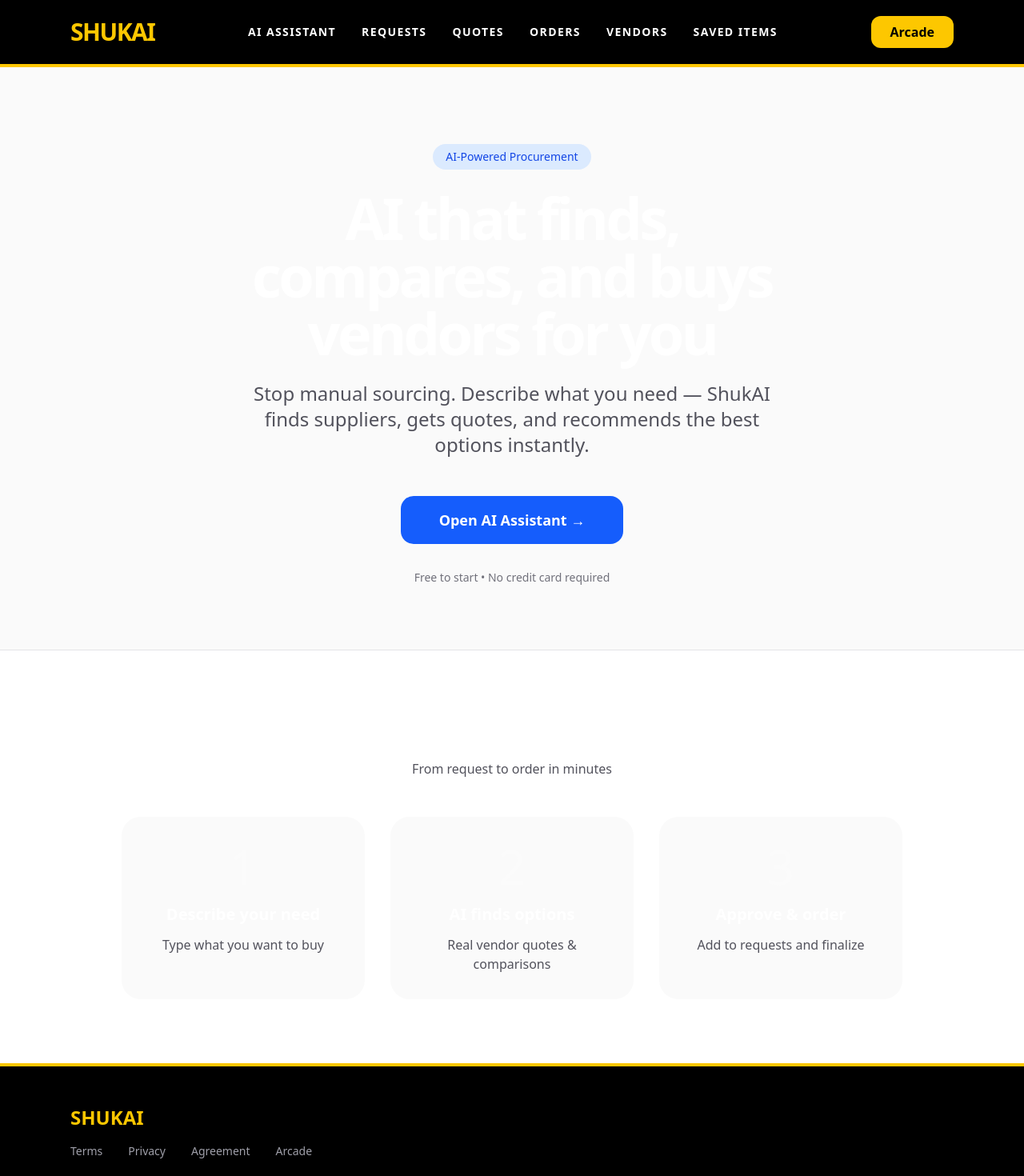
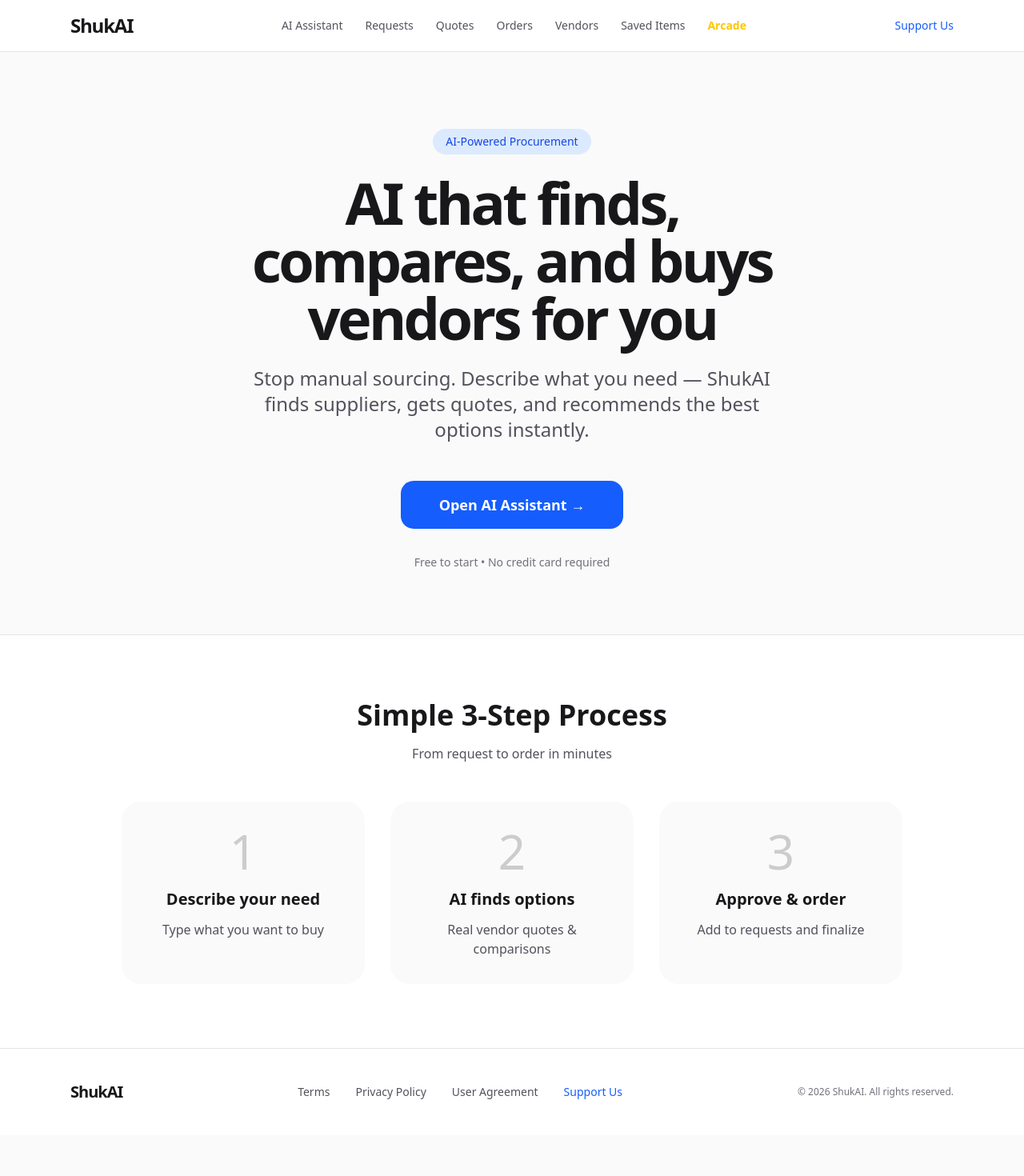
Before and after one commit to Gr33nstonecorp/shuka, a Next.js app: page / in a window 1280 px wide. Shown: the top 1470 px of the page at 80% size. After the commit the page ends 1419 px from the top, so only its background shows below. Built offline with nearby package versions, Linux system fonts and the light colour scheme.

Commit message:
Revamp layout with new styles and navbar structure

```diff
--- a/app/layout.tsx
+++ b/app/layout.tsx
@@ -6,6 +6,9 @@ export const metadata = {
   description: "AI procurement platform for modern teams",
 };
 
+// Force fresh render (prevents caching issues)
+export const dynamic = "force-dynamic";
+
 export default function RootLayout({
   children,
 }: {
@@ -13,52 +16,98 @@ export default function RootLayout({
 }) {
   return (
     <html lang="en">
-      <body className="min-h-screen bg-black text-white flex flex-col">
+      <body className="min-h-screen bg-zinc-50 dark:bg-zinc-950 text-zinc-900 dark:text-zinc-100 flex flex-col">
 
-        {/* Black + Yellow Navigation */}
-        <nav className="bg-black border-b-4 border-yellow-400 sticky top-0 z-50">
-          <div className="max-w-6xl mx-auto px-6 py-5 flex justify-between items-center">
+        {/* NAVBAR */}
+        <nav className="border-b border-zinc-200 dark:border-zinc-800 bg-white dark:bg-zinc-900 sticky top-0 z-50">
+          <div className="max-w-6xl mx-auto px-6 py-4 flex justify-between items-center">
 
-            <Link href="/assistant" className="font-black text-3xl tracking-tighter text-yellow-400">
-              SHUKAI
+            {/* LOGO */}
+            <Link
+              href="/assistant"
+              className="font-bold text-2xl tracking-tighter hover:text-blue-600 transition"
+            >
+              ShukAI
             </Link>
 
-            <div className="hidden md:flex gap-8 text-sm font-semibold uppercase tracking-widest">
-              <Link href="/assistant" className="hover:text-yellow-400 transition">AI Assistant</Link>
-              <Link href="/requests" className="hover:text-yellow-400 transition">Requests</Link>
-              <Link href="/quotes" className="hover:text-yellow-400 transition">Quotes</Link>
-              <Link href="/orders" className="hover:text-yellow-400 transition">Orders</Link>
-              <Link href="/vendors" className="hover:text-yellow-400 transition">Vendors</Link>
-              <Link href="/saved-items" className="hover:text-yellow-400 transition">Saved Items</Link>
+            {/* NAV LINKS */}
+            <div className="hidden md:flex gap-7 text-sm font-medium text-zinc-600 dark:text-zinc-400">
+              <Link href="/assistant" className="hover:text-zinc-900 dark:hover:text-white transition">
+                AI Assistant
+              </Link>
+              <Link href="/requests" className="hover:text-zinc-900 dark:hover:text-white transition">
+                Requests
+              </Link>
+              <Link href="/quotes" className="hover:text-zinc-900 dark:hover:text-white transition">
+                Quotes
+              </Link>
+              <Link href="/orders" className="hover:text-zinc-900 dark:hover:text-white transition">
+                Orders
+              </Link>
+              <Link href="/vendors" className="hover:text-zinc-900 dark:hover:text-white transition">
+                Vendors
+              </Link>
+              <Link href="/saved-items" className="hover:text-zinc-900 dark:hover:text-white transition">
+                Saved Items
+              </Link>
+
+              {/* 🎮 NEW ARCADE LINK */}
+              <Link
+                href="/arcade"
+                className="text-yellow-400 font-semibold hover:text-yellow-300 transition"
+              >
+                Arcade
+              </Link>
             </div>
 
-            <Link
-              href="/arcade"
-              className="px-6 py-2 bg-yellow-400 text-black font-semibold rounded-xl hover:bg-yellow-300 transition"
-            >
-              Arcade
-            </Link>
+            {/* RIGHT SIDE */}
+            <div className="flex items-center gap-4">
+              <Link
+                href="/pricing"
+                className="text-sm font-medium text-blue-600 hover:text-blue-700 transition"
+              >
+                Support Us
+              </Link>
+            </div>
           </div>
         </nav>
 
+        {/* MAIN CONTENT */}
         <main className="flex-1">
           {children}
         </main>
 
-        <footer className="bg-black border-t-4 border-yellow-400 mt-auto py-12">
-          <div className="max-w-6xl mx-auto px-6 text-center md:text-left">
-            <div className="font-black text-2xl text-yellow-400 mb-4">SHUKAI</div>
-            <div className="flex flex-wrap justify-center md:justify-start gap-x-8 gap-y-2 text-sm text-zinc-400">
-              <Link href="/terms" className="hover:text-yellow-400">Terms</Link>
-              <Link href="/privacy" className="hover:text-yellow-400">Privacy</Link>
-              <Link href="/msa" className="hover:text-yellow-400">Agreement</Link>
-              <Link href="/arcade" className="hover:text-yellow-400 font-medium">Arcade</Link>
-            </div>
-            <div className="text-xs text-zinc-500 mt-8">
-              © {new Date().getFullYear()} ShukAI • Free to use
+        {/* FOOTER */}
+        <footer className="border-t border-zinc-200 dark:border-zinc-800 bg-white dark:bg-zinc-900 mt-auto">
+          <div className="max-w-6xl mx-auto px-6 py-10">
+            <div className="flex flex-col md:flex-row justify-between items-center gap-6">
+
+              <div className="font-bold text-xl tracking-tighter">
+                ShukAI
+              </div>
+
+              <div className="flex flex-wrap gap-x-8 gap-y-3 text-sm text-zinc-600 dark:text-zinc-400">
+                <Link href="/terms" className="hover:text-zinc-900 dark:hover:text-white transition">
+                  Terms
+                </Link>
+                <Link href="/privacy" className="hover:text-zinc-900 dark:hover:text-white transition">
+                  Privacy Policy
+                </Link>
+                <Link href="/msa" className="hover:text-zinc-900 dark:hover:text-white transition">
+                  User Agreement
+                </Link>
+                <Link href="/pricing" className="hover:text-zinc-900 dark:hover:text-white transition font-medium text-blue-600">
+                  Support Us
+                </Link>
+              </div>
+
+              <div className="text-xs text-zinc-500">
+                © {new Date().getFullYear()} ShukAI. All rights reserved.
+              </div>
             </div>
           </div>
         </footer>
+
       </body>
     </html>
   );
```
